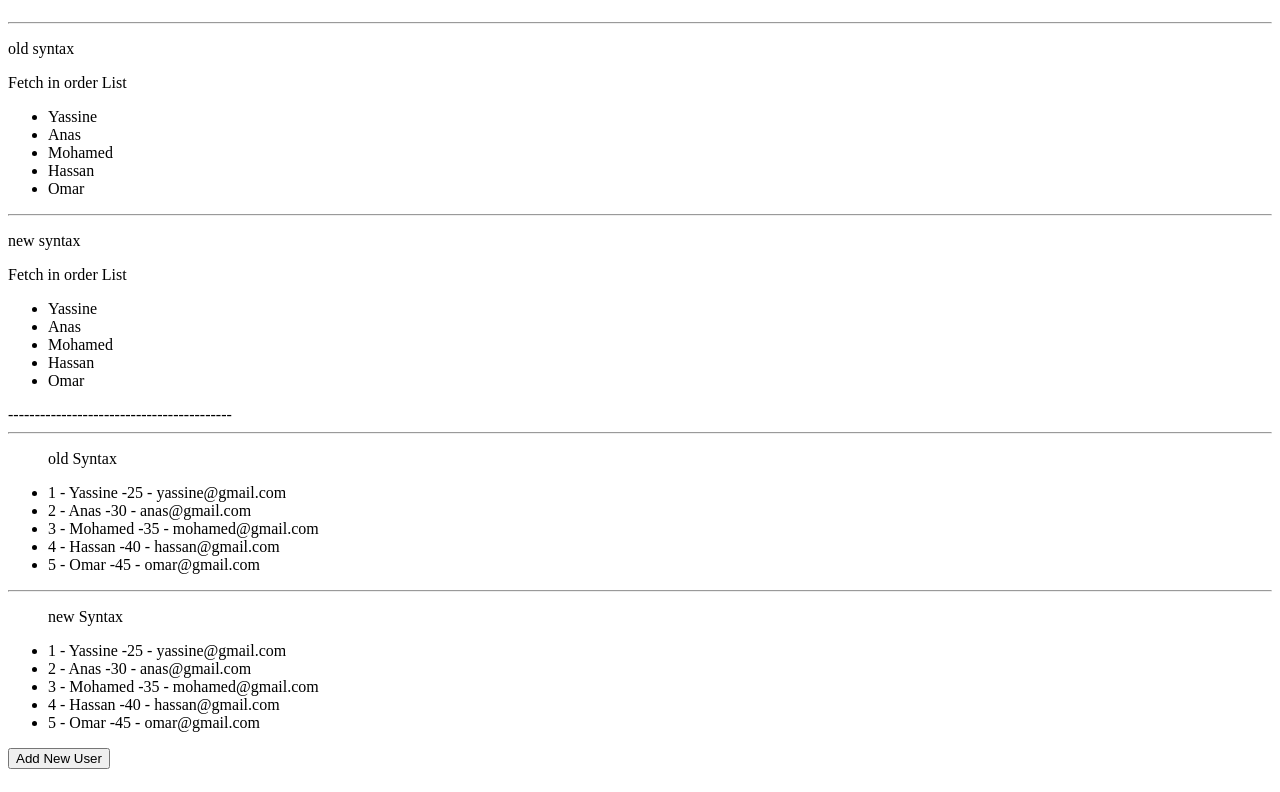
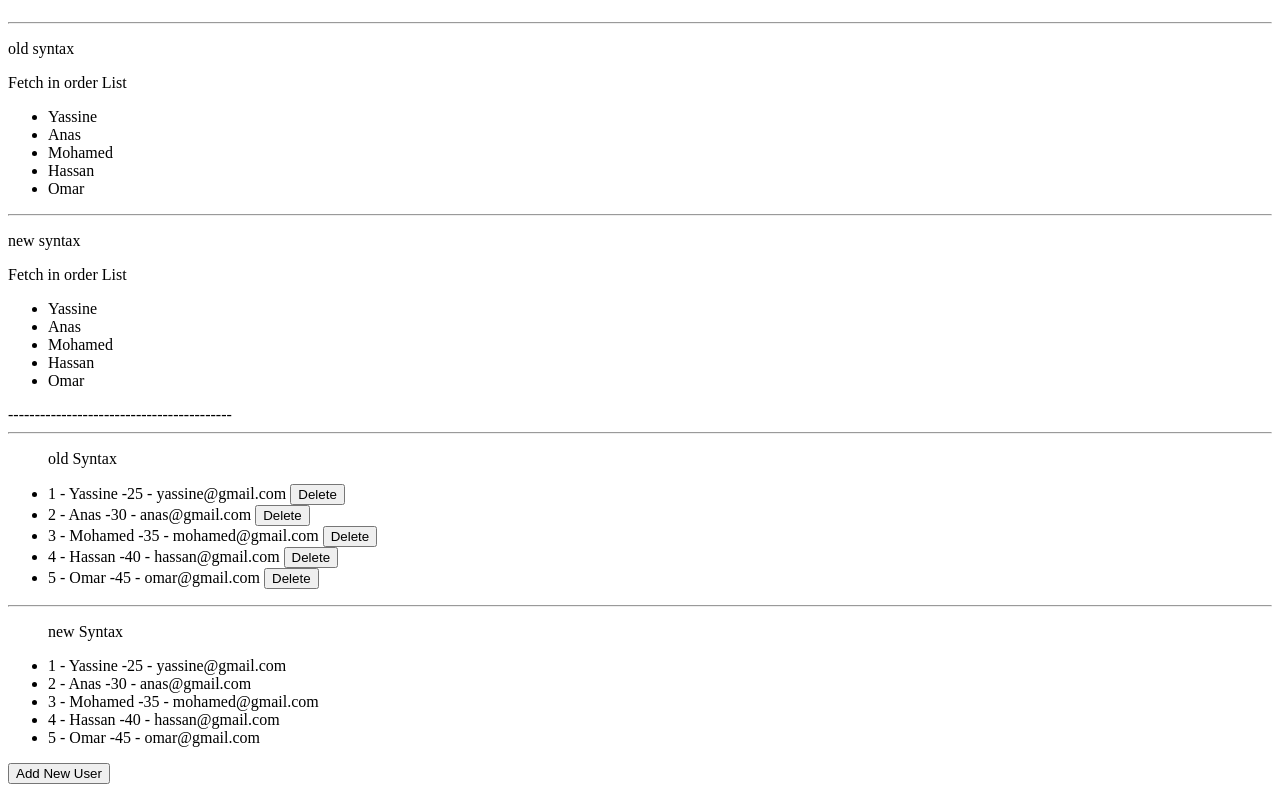
Before and after one commit to seeyassine/Angular-Learn, an Angular app: page / in a window 1280 px wide. Shown: the part 2118-2910 px from the top of the page. Built offline with nearby package versions, Linux system fonts and the light colour scheme.

Commit message:
72: remove user object from the Array

```diff
--- a/src/app/components/directives/directives.component.html
+++ b/src/app/components/directives/directives.component.html
@@ -181,12 +181,13 @@
 
 ------------------------------------------ <hr>
 
-<!-- ngFor with Objects user -->
+<!-- ngFor with Objects user  Fetch Array Object -->
 
 <ul>
     <p>old Syntax</p>
     <li *ngFor="let user of usersObj">
         {{ user.id }} - {{user.name}} -{{ user.age }} - {{ user.email }}
+        <button (click)="onDelete(user)">Delete</button>
     </li>
 </ul>
 
--- a/src/app/components/directives/directives.component.ts
+++ b/src/app/components/directives/directives.component.ts
@@ -55,4 +55,10 @@ export class DirectivesComponent {
         this.usersObj.push(user);
       }
 
+      onDelete(user: User){
+       let index = this.usersObj.indexOf(user);
+      //  console.log(index);
+       this.usersObj.splice(index, 1);  // remove 1 element from the index
+      }
+
 }
```
